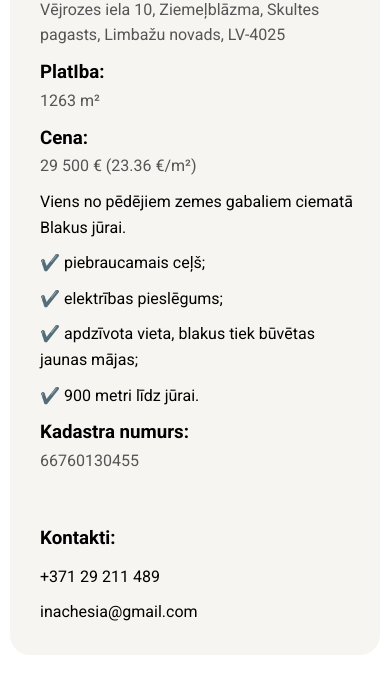
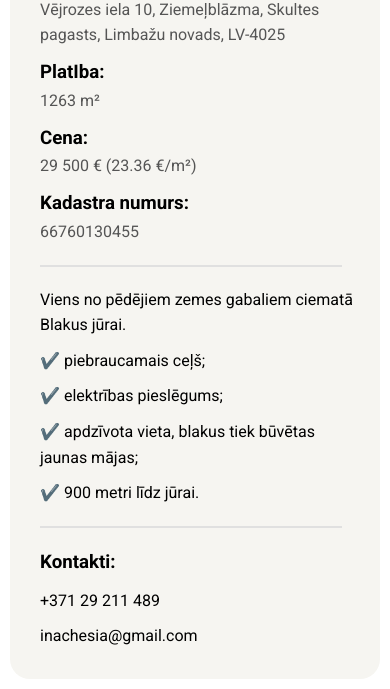
Before and after one commit to MarkAntonovs/inache, a plain HTML site: page object.html in a window 390 px wide. Shown: the part 617-1306 px from the top of the page. Before the commit the page ends 1282 px from the top, so only its background shows below. Drawn offline with nearby package versions, Linux system fonts and the light colour scheme.

Commit message:
changed design

```diff
--- a/assets/object.css
+++ b/assets/object.css
@@ -94,9 +94,6 @@ p{
   line-height: 1.6;
   color: #555;
 }
-.object_desc_infoblock{
-  margin-top: 50px;
-}
 
 
 .object_desc_block{
@@ -129,7 +126,13 @@ p{
   right:10px;
   content: '▶'; /* Заменено на символ стрелки */
 }
+.seperator{
+  border: 1px solid #E0E0E0;
+  margin-top: 20px;
+  margin-bottom: 20px;
+  width: 550px;
 
+}
 
 
 
@@ -151,6 +154,14 @@ p{
       font-size: 12px;
       border-radius: 10px;
     }
+    .seperator{
+      border: 1px solid #E0E0E0;
+      margin-top: 20px;
+      margin-bottom: 20px;
+      width: 550px;
+
+    }
+
 
   }
   @media screen and (max-width: 476px) {
@@ -165,4 +176,12 @@ p{
       font-size: 12px;
       border-radius: 10px;
     }
+    .seperator{
+      border: 1px solid #E0E0E0;
+      margin-top: 20px;
+      margin-bottom: 20px;
+      width: 300px;
+
+    }
+
   }
--- a/object.html
+++ b/object.html
@@ -69,12 +69,16 @@
                         <p class="object_desc_adress"><h3>Adrese:</h3>Vējrozes iela 10, Ziemeļblāzma, Skultes pagasts, Limbažu novads, LV-4025 </p>
                         <p class="object_desc_area"> <h3>PlatIba:</h3>	1263 m²</p>
                         <p class="object_desc_price"><h3>Cena:</h3>29 500 € (23.36 €/m²)  </p>
+                        <p class="object_desc_info"><h3> Kadastra numurs:</h3>	66760130455</p>
+                        <div class="seperator"></div>
+
                         <p>Viens no pēdējiem zemes gabaliem ciematā Blakus jūrai.</p>
                         <p>✔️ piebraucamais ceļš;</p>
                         <p>✔️ elektrības pieslēgums;</p>
                         <p>✔️ apdzīvota vieta, blakus tiek būvētas jaunas mājas;</p>
                         <p>✔️ 900 metri līdz jūrai. </p>
-                        <p class="object_desc_info"><h3> Kadastra numurs:</h3>	66760130455</p>
+                        <div class="seperator"></div>
+
                         <div class="object_desc_infoblock">
                           <h3>Kontakti:</h3>
                           <p class="phone_number">  +371 29 211 489</p>
```
Also changed, not shown: object2.html (+5 -1 lines), object2eng.html (+6 -1 lines), object2ru.html (+5 -1 lines), objecteng.html (+5 -1 lines), objectru.html (+5 -1 lines).
